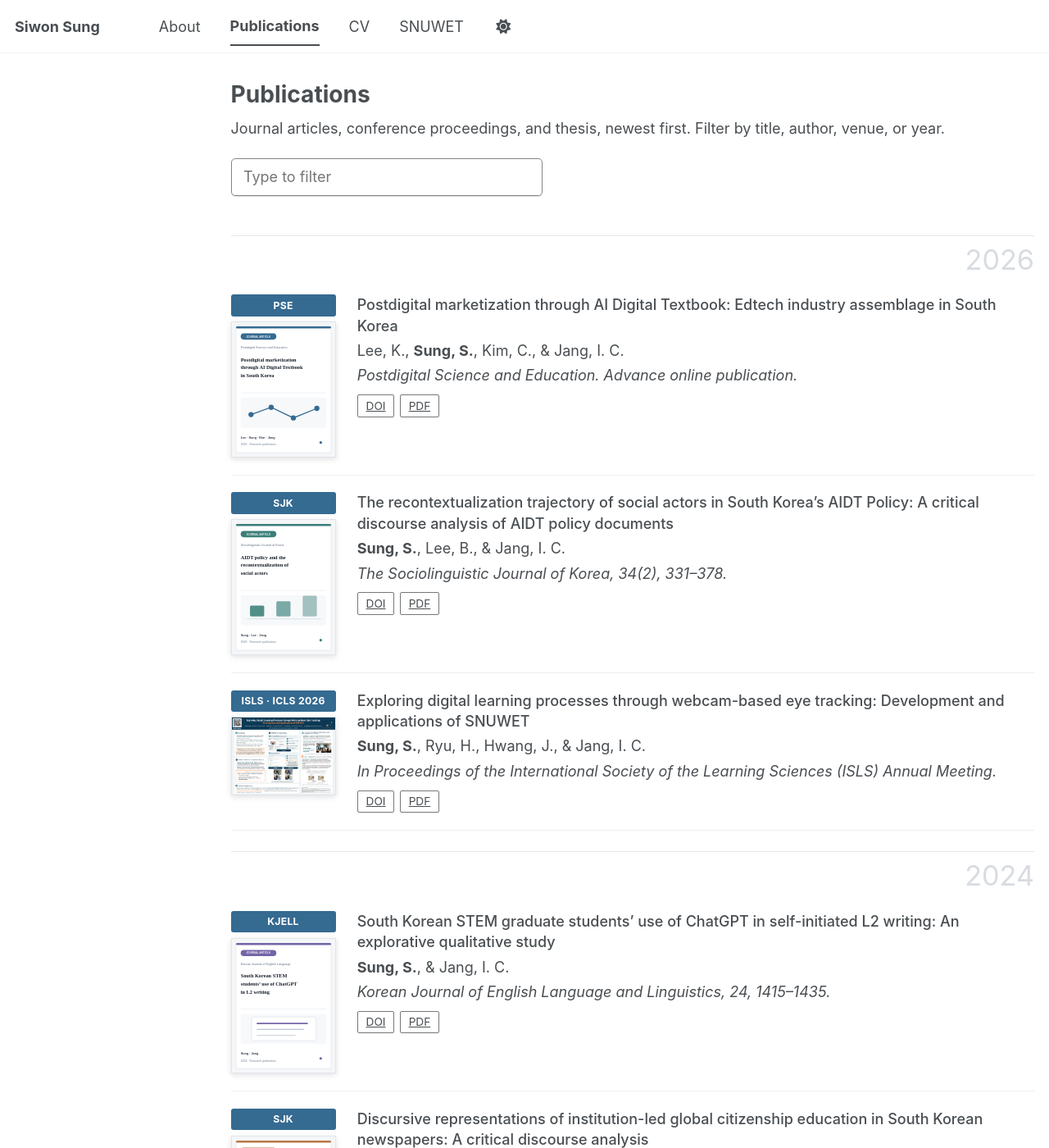
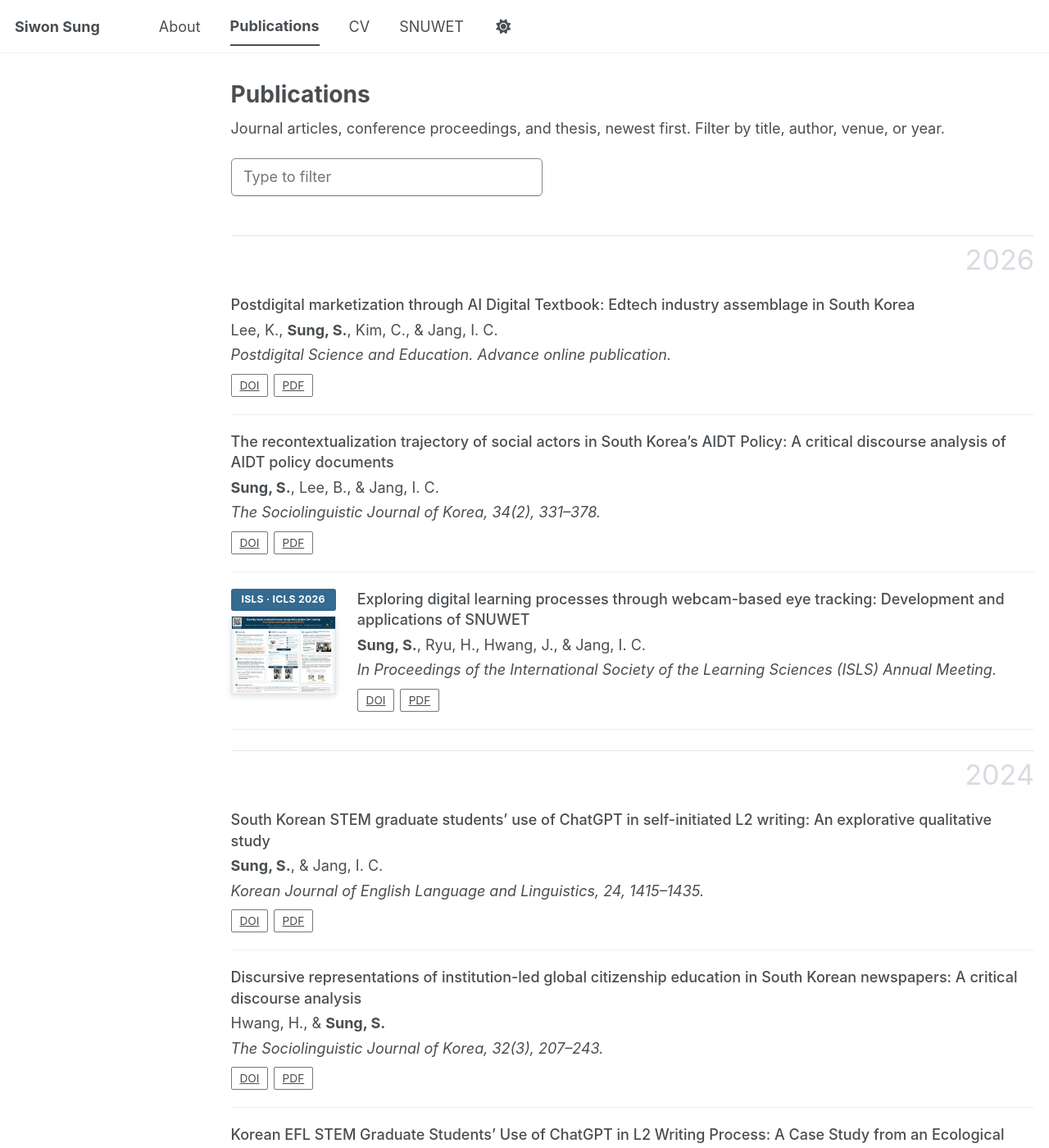
Before and after one commit to siwonsung/siwonsung.github.io, a Jekyll site: the page built from _pages/publications.html, in a window 1280 px wide and 1400 px high. Shown: the whole window at 82% size. Built offline with Jekyll 4.4.1, drawn with Linux system fonts in a browser that asks for light colours; a script bundle is joined from its source files by our own code; library files that are not in the unit come from our copies.

Commit message:
Hide publication thumbnails until uploaded

```diff
--- a/_pages/publications.html
+++ b/_pages/publications.html
@@ -13,6 +13,7 @@
 .publication-year { margin: 1.4rem 0 .1rem; padding-top: .45rem; border-top: 1px solid #e5e7eb; text-align: right; color: #d8dce1; font-size: 1.9rem; font-weight: 400; }
 .publication-list { list-style: none; margin: 0; padding: 0; }
 .publication-item { display: grid; grid-template-columns: 128px minmax(0, 1fr); gap: 1.45rem; align-items: start; position: relative; margin: 0; padding: 1.15rem 0; border-bottom: 1px solid #eceff2; }
+.publication-item--no-thumbnail { grid-template-columns: minmax(0, 1fr); }
 .publication-item[hidden], .publication-year-group[hidden] { display: none; }
 .publication-media { position: relative; z-index: 1; width: 128px; }
 .publication-item:hover .publication-media, .publication-item:focus-within .publication-media { z-index: 5; }
@@ -53,19 +54,19 @@
         {% assign thumbnail_jpg = '/images/publications/' | append: publication.slug | append: '.jpg' %}
         {% assign thumbnail_jpeg = '/images/publications/' | append: publication.slug | append: '.jpeg' %}
         {% assign thumbnail_png = '/images/publications/' | append: publication.slug | append: '.png' %}
-        {% assign thumbnail_svg = '/images/publications/' | append: publication.slug | append: '.svg' %}
         {% assign publication_thumbnail = site.static_files | where: "path", thumbnail_webp | first %}
         {% unless publication_thumbnail %}{% assign publication_thumbnail = site.static_files | where: "path", thumbnail_jpg | first %}{% endunless %}
         {% unless publication_thumbnail %}{% assign publication_thumbnail = site.static_files | where: "path", thumbnail_jpeg | first %}{% endunless %}
         {% unless publication_thumbnail %}{% assign publication_thumbnail = site.static_files | where: "path", thumbnail_png | first %}{% endunless %}
-        {% unless publication_thumbnail %}{% assign publication_thumbnail = site.static_files | where: "path", thumbnail_svg | first %}{% endunless %}
-      <article class="publication-item" data-search="{{ publication.search | escape }}">
+      <article class="publication-item{% unless publication_thumbnail %} publication-item--no-thumbnail{% endunless %}" data-search="{{ publication.search | escape }}">
+        {% if publication_thumbnail %}
         <div class="publication-media">
           <span class="publication-badge">{{ publication.badge | escape }}</span>
           <a class="publication-thumbnail" href="{{ publication.pdf | relative_url }}" target="_blank" rel="noopener" aria-label="Open the PDF for {{ publication.title | escape }}">
             <img src="{{ publication_thumbnail.path | relative_url }}" alt="{{ publication.thumbnail_alt | escape }}">
           </a>
         </div>
+        {% endif %}
         <div class="publication-details">
           <h3 class="publication-title">{{ publication.title | escape }}</h3>
           <p class="publication-authors">{{ publication.authors_html }}</p>
```
